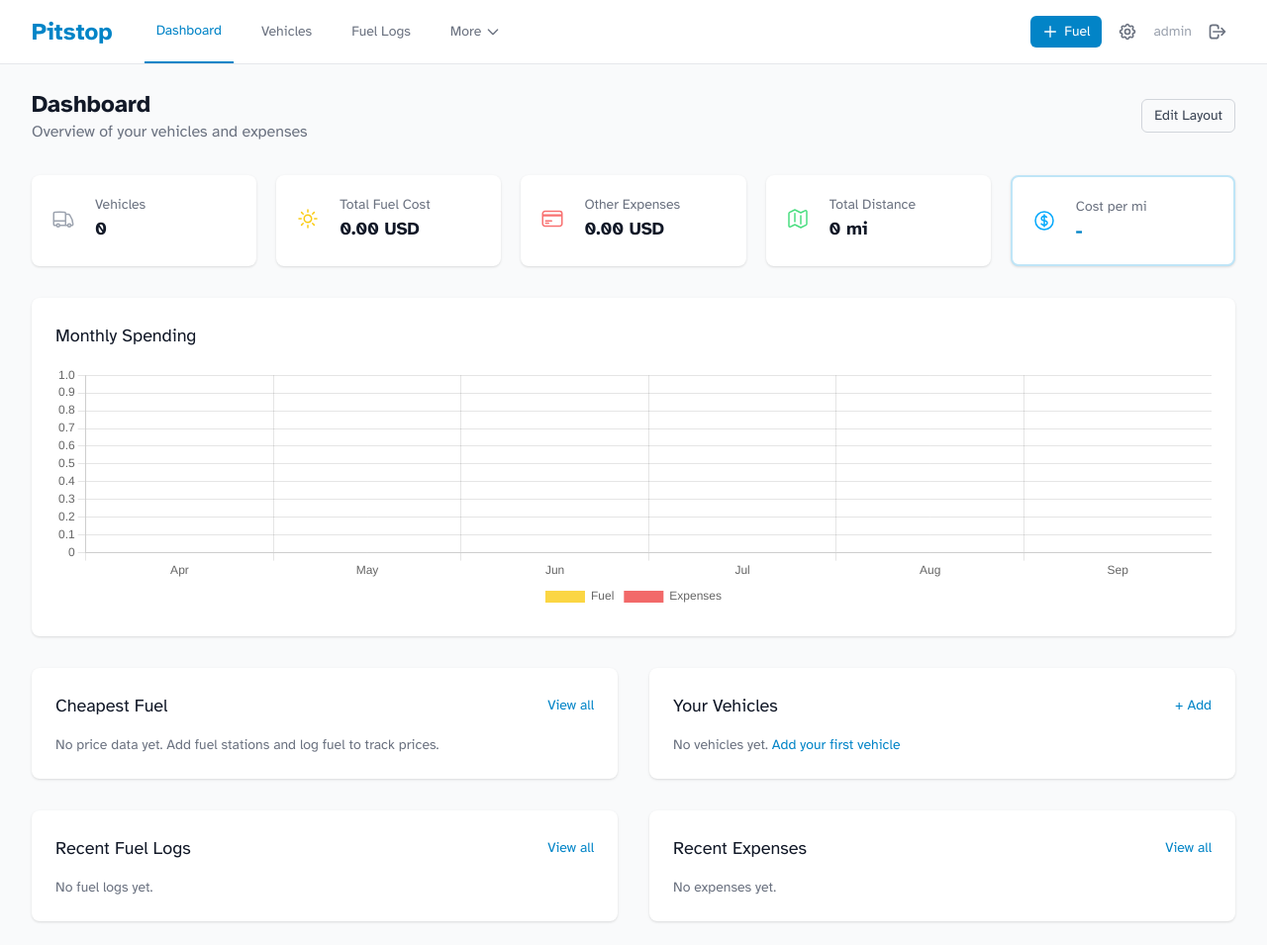
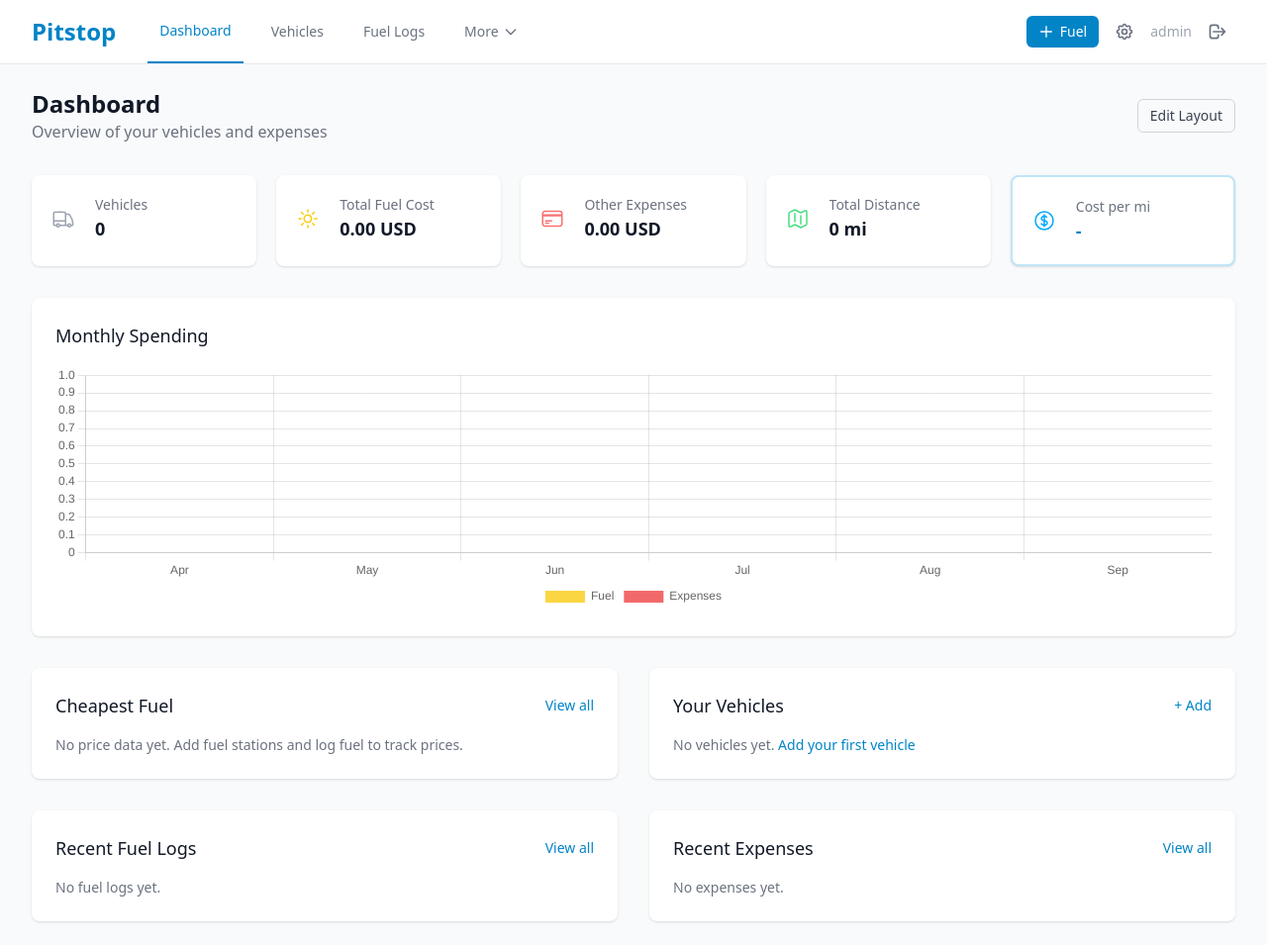
Before and after one commit to austincnunn/Pitstop, a Flask app: page /dashboard in a window 1280 px wide. Shown: the whole page at 99% size. Run offline with Flask 3, Linux system fonts and the light colour scheme; a user stored in the database is signed in; data that the repository does not hold is empty; some libraries are stand-ins or nearby versions.

Commit message:
Fix fonts and icon sizing

```diff
--- a/app/templates/base.html
+++ b/app/templates/base.html
@@ -49,11 +49,6 @@
     <meta name="apple-mobile-web-app-title" content="{{ APP_NAME }}">
     <link rel="manifest" href="{{ url_for('static', filename='manifest.json') }}">
     <link rel="apple-touch-icon" sizes="180x180" href="{{ url_for('static', filename='icons/apple-touch-icon.png') }}">
-
-    <!-- Google Fonts - Atkinson Hyperlegible -->
-    <link rel="preconnect" href="https://fonts.googleapis.com">
-    <link rel="preconnect" href="https://fonts.gstatic.com" crossorigin>
-    <link href="https://fonts.googleapis.com/css2?family=Atkinson+Hyperlegible:ital,wght@0,400;0,700;1,400;1,700&display=swap" rel="stylesheet">
 
     <!-- Tailwind CSS - Critical for styling, loaded first -->
     <script>
@@ -111,7 +106,7 @@
             darkMode: 'class',
             theme: {
                 fontFamily: {
-                    sans: ['"Atkinson Hyperlegible"', 'ui-sans-serif', 'system-ui', 'sans-serif', '"Apple Color Emoji"', '"Segoe UI Emoji"', '"Segoe UI Symbol"', '"Noto Color Emoji"'],
+                    sans: ['ui-sans-serif', 'system-ui', 'sans-serif', '"Apple Color Emoji"', '"Segoe UI Emoji"', '"Segoe UI Symbol"', '"Noto Color Emoji"'],
                 },
                 extend: {
                     colors: {
@@ -168,7 +163,7 @@
     <style>
         /* Critical dark mode styles - renders before Tailwind JS compiles */
         html, body, .font-sans {
-            font-family: 'Atkinson Hyperlegible', ui-sans-serif, system-ui, -apple-system, BlinkMacSystemFont, "Segoe UI", Roboto, "Helvetica Neue", Arial, sans-serif !important;
+            font-family: ui-sans-serif, system-ui, -apple-system, BlinkMacSystemFont, "Segoe UI", Roboto, "Helvetica Neue", Arial, sans-serif !important;
         }
         html.dark { color-scheme: dark; }
         html.dark body { background-color: #111827; color: #f9fafb; }
--- a/app/templates/dashboard.html
+++ b/app/templates/dashboard.html
@@ -126,9 +126,9 @@
     {% for w in current_user.get_dashboard_widgets() %}
     <div class="widget-card bg-white dark:bg-gray-800 shadow rounded-lg p-6 {% if w.id == 'monthly_spending' %}md:col-span-2{% endif %} {% if not w.visible %}widget-hidden{% endif %}"
          data-widget-id="{{ w.id }}">
-        <div class="widget-controls items-center justify-between mb-2 text-gray-400">
-            <span class="drag-handle cursor-grab select-none text-lg" title="{{ _('Drag to reorder') }}">&#10021;</span>
-            <button type="button" class="widget-toggle-visibility text-xs text-primary-600 hover:text-primary-500" onclick="toggleWidgetVisibility(this)">
+        <div class="widget-controls items-center justify-between mb-2 -mt-2 -mx-2">
+            <span class="drag-handle cursor-grab select-none text-2xl leading-none text-gray-400 hover:text-gray-600 dark:hover:text-gray-300 p-2" title="{{ _('Drag to reorder') }}">&#10021;</span>
+            <button type="button" class="widget-toggle-visibility text-sm font-medium text-primary-600 hover:text-primary-500 px-3 py-2" onclick="toggleWidgetVisibility(this)">
                 {{ _('Hide') if w.visible else _('Show') }}
             </button>
         </div>
```
